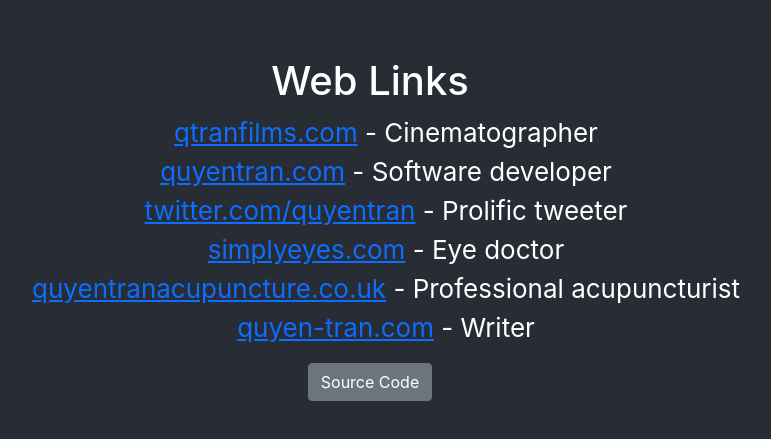
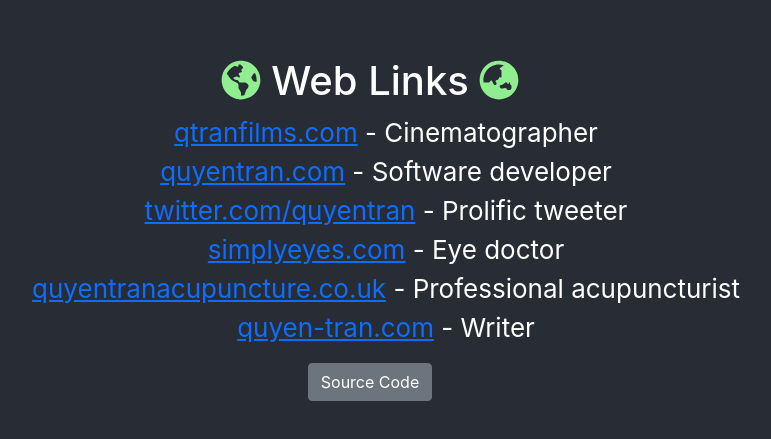
Before and after one commit to qtrandev/react-web-links, a React (Create React App) app: page / in a window 1280 px wide. Shown: the part 171-610 px from the top of the page, without its empty margins (270-1041 px from the left). Built offline with nearby package versions, Linux system fonts and the light colour scheme.

Commit message:
Add Font Awesome icons to React app

```diff
--- a/package.json
+++ b/package.json
@@ -3,6 +3,9 @@
   "version": "0.1.0",
   "private": true,
   "dependencies": {
+    "@fortawesome/fontawesome-svg-core": "^1.2.36",
+    "@fortawesome/free-solid-svg-icons": "^5.15.4",
+    "@fortawesome/react-fontawesome": "^0.1.16",
     "@testing-library/jest-dom": "^5.14.1",
     "@testing-library/react": "^11.2.7",
     "@testing-library/user-event": "^12.8.3",
--- a/src/components/WebLinks.js
+++ b/src/components/WebLinks.js
@@ -2,6 +2,8 @@
 import { useState } from 'react'
 import Link from './Link'
 import ImagePreview from './ImagePreview'
+import { FontAwesomeIcon } from '@fortawesome/react-fontawesome'
+import { faGlobeAmericas, faGlobeAsia } from '@fortawesome/free-solid-svg-icons'
 
 export default function WebLinks({ links }) {
   const [selected, setSelected] = useState()
@@ -19,7 +21,7 @@
   return (
     <>
       {selected && <ImagePreview link={selected} />}
-      <h1> Web Links </h1>
+      <h1> <FontAwesomeIcon icon={faGlobeAmericas} color="lightgreen" /> Web Links <FontAwesomeIcon icon={faGlobeAsia} color="lightgreen" /> </h1>
       <ul>
         {links.map((link) => {
           return (
```
Also changed, not shown: 1 other file (tests, documents, lock files or other folders).
